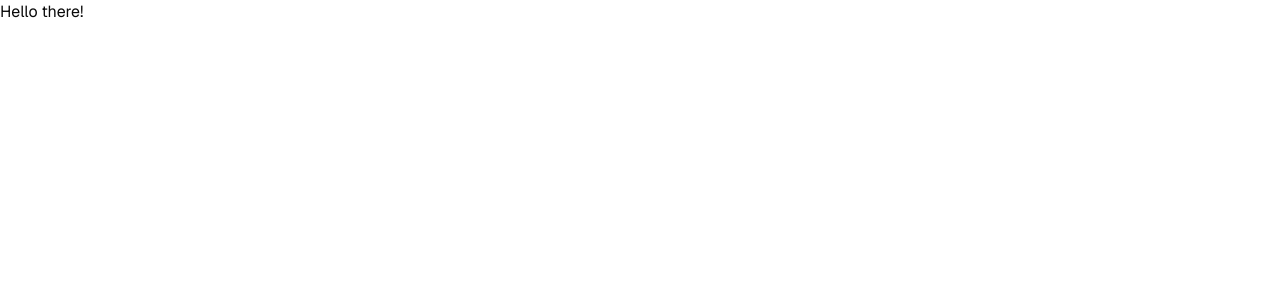
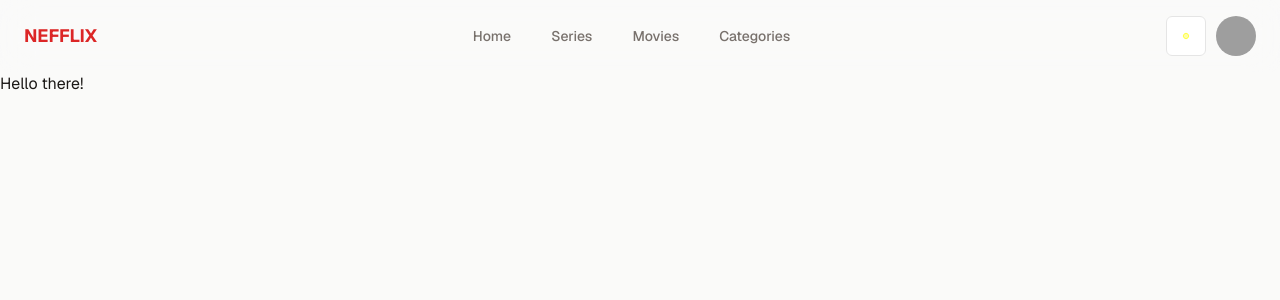
Before and after one commit to websharkdev/netflix-clone, a Next.js app: page / in a window 1280 px wide. Shown: the top 300 px of the page. Built offline with nearby package versions, Linux system fonts and the light colour scheme; grey boxes are pictures that could not be loaded.

Commit message:
feature(app) - added <hydration> ignore to layout & added <Template> for all aplication > header. Also created <Data> folder with <static movies data>

```diff
--- a/app/layout.tsx
+++ b/app/layout.tsx
@@ -19,8 +19,12 @@ export default function RootLayout({
   children: React.ReactNode;
 }>) {
   return (
-    <html lang="en">
-      <body className={`${geistSans.className} antialiased`}>
+    <html lang="en" suppressHydrationWarning suppressContentEditableWarning>
+      <body
+        className={`${geistSans.className} antialiased`}
+        suppressHydrationWarning
+        suppressContentEditableWarning
+      >
         <MainProvider>{children}</MainProvider>
       </body>
     </html>
--- /dev/null
+++ b/app/template.tsx
@@ -0,0 +1,94 @@
+"use client";
+
+import { Button } from "@/components/ui/button";
+import ThemeToggle from "@/components/ui/theme-toggle";
+import Link from "next/link";
+import { Fragment } from "react";
+import {
+  Popover,
+  PopoverContent,
+  PopoverTrigger,
+} from "@/components/ui/popover";
+import { Avatar, AvatarFallback, AvatarImage } from "@/components/ui/avatar";
+
+type Props = {
+  children: Readonly<React.ReactNode>;
+};
+
+const Template = ({ children }: Props) => {
+  const { isLogined } = {
+    isLogined: true,
+  };
+
+  return (
+    <div className="bg-stone-50 dark:bg-black h-full w-full min-h-screen text-stone-900 dark:text-white">
+      <header className="mx-auto z-50 bg-stone-50/40 dark:bg-black/40 backdrop-blur-lg px-6 py-4 rounded-xl container flex items-center flex-nowrap justify-between">
+        <Link
+          href="/"
+          className="font-bold text-red-600 dark:text-white text-lg uppercase"
+        >
+          nefflix
+        </Link>
+
+        {isLogined ? (
+          <div className="text-sm font-medium flex justify-between gap-10 items-center transition-all duration-500">
+            <Link
+              className="transition-all duration-500 text-stone-500 hover:text-stone-950"
+              href="/dashboard"
+            >
+              Home
+            </Link>
+            <Link
+              className="transition-all duration-500 text-stone-500 hover:text-stone-950"
+              href="/dashboard/series"
+            >
+              Series
+            </Link>
+            <Link
+              className="transition-all duration-500 text-stone-500 hover:text-stone-950"
+              href="/dashboard/movies"
+            >
+              Movies
+            </Link>
+            <Link
+              className="transition-all duration-500 text-stone-500 hover:text-stone-950"
+              href="/dashboard/categories"
+            >
+              Categories
+            </Link>
+          </div>
+        ) : null}
+
+        <div className="flex items-center gap-2.5">
+          <ThemeToggle />
+
+          {isLogined ? (
+            <Popover>
+              <PopoverTrigger>
+                <Avatar>
+                  <AvatarImage src="https://github.com/shadcn.png" />
+                  <AvatarFallback>CN</AvatarFallback>
+                </Avatar>
+              </PopoverTrigger>
+              <PopoverContent align="end">
+                Place content for the popover here.
+              </PopoverContent>
+            </Popover>
+          ) : (
+            <Fragment>
+              <Button size="sm" variant="secondary" href="/auth/signin">
+                Sign in
+              </Button>
+              <Button size="sm" href="/auth/signup">
+                Sign up
+              </Button>
+            </Fragment>
+          )}
+        </div>
+      </header>
+      {children}
+    </div>
+  );
+};
+
+export default Template;
--- /dev/null
+++ b/data/index.ts
@@ -0,0 +1,5 @@
+import * as movies from './movies.json'
+
+export {
+    movies
+}
```
Also changed, not shown: data/movies.json (added, +34 -0 lines).
